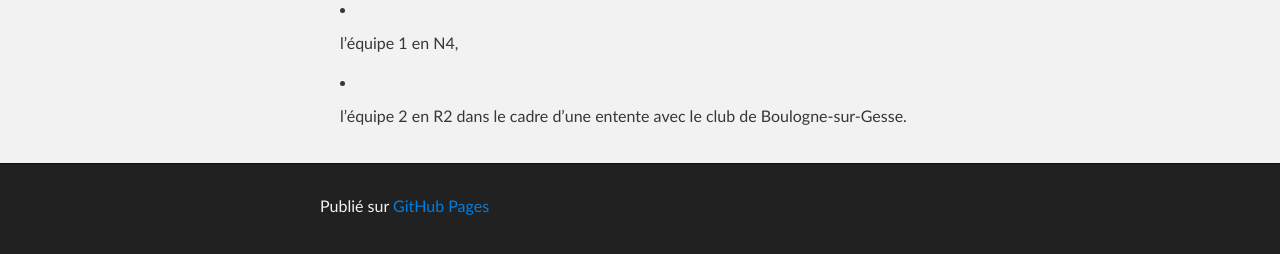
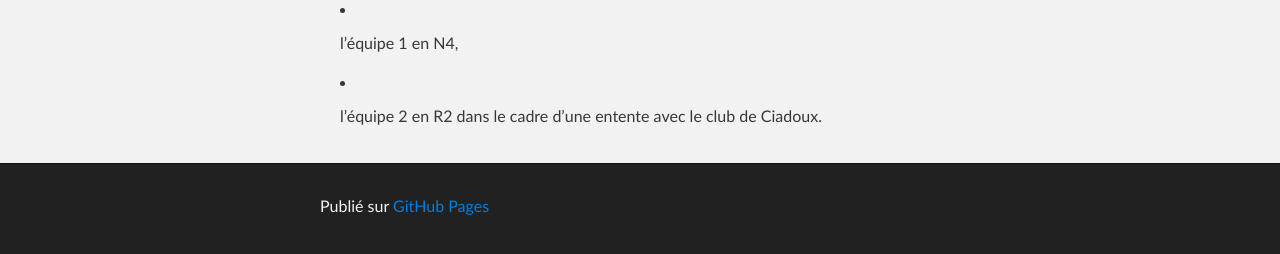
Before and after one commit to echiquier-villeneuve-tolosane/echiquier-villeneuve-tolosane.github.io, a Jekyll site: the page built from _posts/2013-10-13-la-saison-est-lancee.md, in a window 1280 px wide. Shown: the part 287-541 px from the top of the page. Built offline with Jekyll 4.4.1, drawn with Linux system fonts in a browser that asks for light colours.

Commit message:
Updated 2013-10-13-la-saison-est-lancee.md

```diff
--- a/_posts/2013-10-13-la-saison-est-lancee.md
+++ b/_posts/2013-10-13-la-saison-est-lancee.md
@@ -9,4 +9,4 @@ L'EVT a engagé cette année deux équipes:
 
 - l'équipe 1 en N4,
 
-- l'équipe 2 en R2 dans le cadre d'une entente avec le club de Boulogne-sur-Gesse.
+- l'équipe 2 en R2 dans le cadre d'une entente avec le club de Ciadoux.
```
